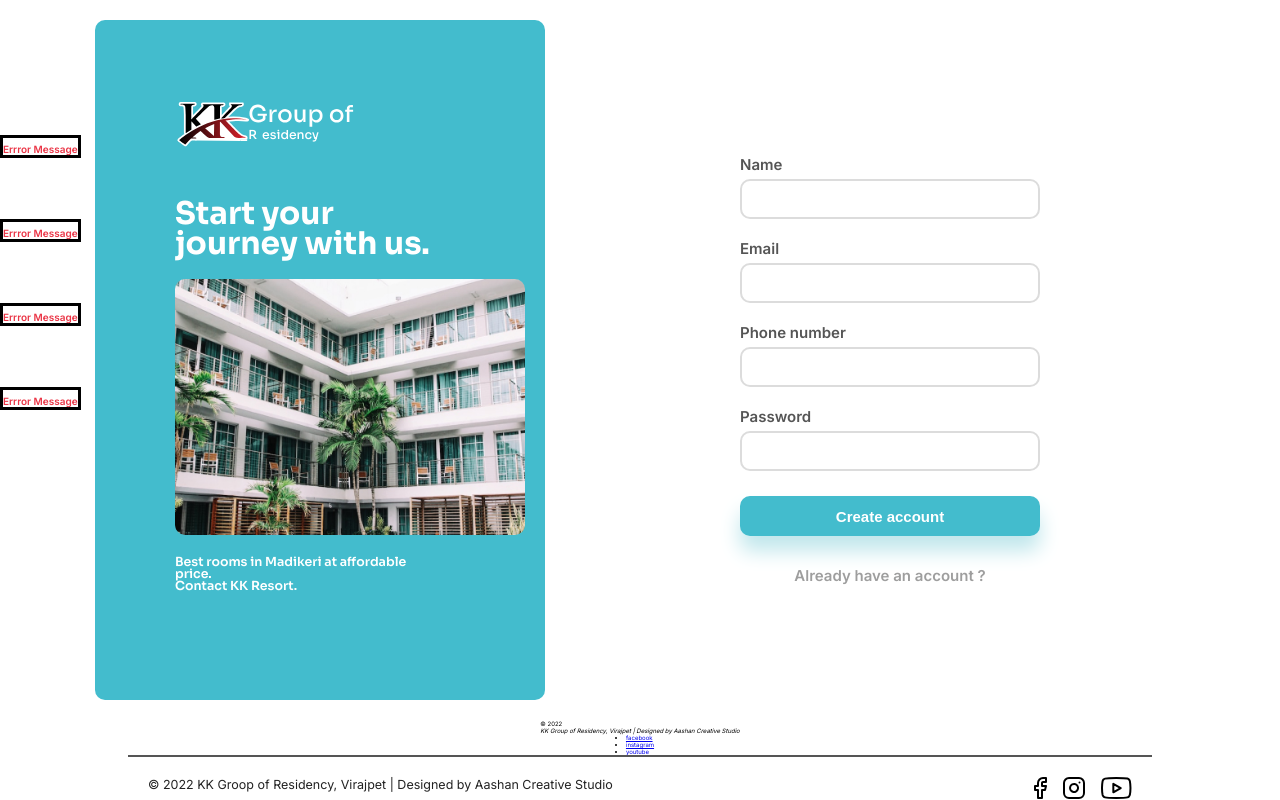
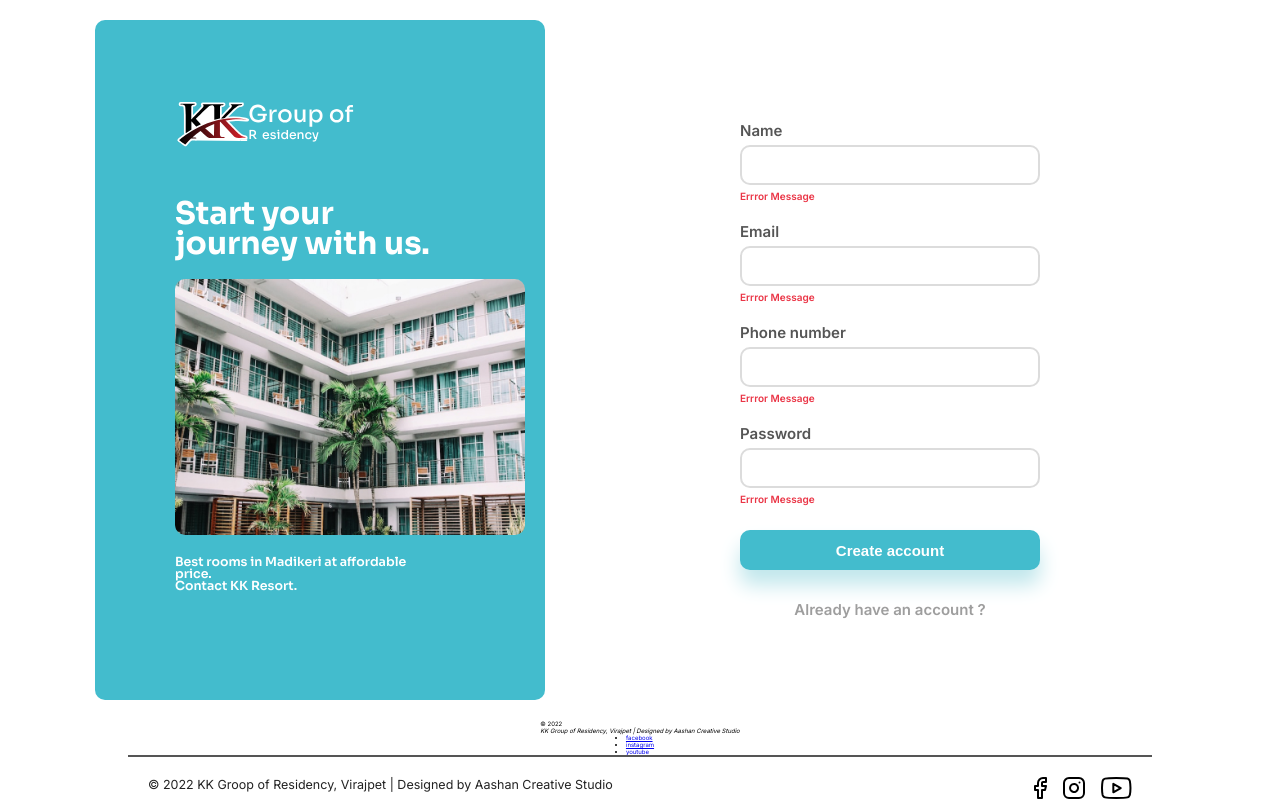
Before and after one commit to jest-in/resort-kk-residency, a React (Create React App) app: page /register in a window 1280 px wide. Built offline with nearby package versions, Linux system fonts and the light colour scheme.

Commit message:
signup page Error Message Updated

```diff
--- a/src/index.css
+++ b/src/index.css
@@ -43,7 +43,7 @@
     width: 100vw;
 }
 
-.login-div1{
+.login-div1 {
     display: flex;
     flex-direction: column;
     width: 50%;
@@ -52,7 +52,7 @@
     padding: 2rem;
 }
 
-.login-div1-container{
+.login-div1-container {
     display: flex;
     flex-direction: column;
     width: 75%;
@@ -66,7 +66,7 @@
     width: 18rem;
 }
 
-.login-head-container{
+.login-head-container {
     font-family: 'Sora', sans-serif;
     font-size: 5rem;
     font-style: normal;
@@ -76,13 +76,13 @@
     margin-top: 5rem;
 }
 
-.login-image-container img{
+.login-image-container img {
     border-radius: 1rem;
     width: 35rem;
     margin-top: 2rem;
 }
 
-.login-caption-div{
+.login-caption-div {
     font-family: 'Sora', sans-serif;
     font-size: 2rem;
     font-style: normal;
@@ -92,7 +92,7 @@
     margin-top: 2rem;
 }
 
-.login-div2{
+.login-div2 {
     width: 50%;
     display: flex;
     align-items: center;
@@ -100,36 +100,57 @@
     padding-left: 10rem;
 }
 
-.login-form-container{
+.login-form-container {
     display: flex;
     flex-direction: column;
 }
 
-.login-entries-div{
+.login-entries-div {
     display: flex;
     flex-direction: column;
+    flex-wrap: wrap;
+    width: 100%;
 }
 
-.login-entries-label{
+.login-entries-label {
     font-size: 1.5rem;
     font-weight: 600;
     color: var(--text-secondary);
     margin-top: 2rem;
 }
-.login-error{
+
+.login-entries-div dialog {
+    border: none !important;
+    display: block ;
+    align-items: center;
+}
+
+.login-error {
     font-size: 1rem;
     font-weight: 600;
     margin-top: 0.5rem;
     color: var(--button-2-hover);
+    align-self: center;
 }
 
-.login-entries-div input{
+dialog p{
+    font-size: 2rem;
+}
+
+.login-error-div{
+    width: 500px;
+    height: 20px;
+    background-color: rebeccapurple;
+    display: flex;
+}
+
+.login-entries-div input {
     font-size: 1.5rem;
     font-weight: 600;
     padding: 1rem;
     color: var(--text-primary);
     background-color: var(--color-secondary);
-    border: 0.2rem solid #DCDCDC;
+    border: 0.2rem solid #dcdcdc;
     width: 30rem;
     height: 4rem;
     border-radius: 1rem;
@@ -137,13 +158,13 @@
     margin: 0.5rem 0 0 0;
 }
 
-.login-entries-div input:focus{
+.login-entries-div input:focus {
     background-color: var(--button-1);
     color: var(--color-primary);
     border: 0.2rem solid var(--color-primary);
 }
 
-.login-create-btn-div button{
+.login-create-btn-div button {
     margin-top: 2.5rem;
     font-size: 1.5rem;
     font-weight: 600;
@@ -154,42 +175,41 @@
     border-radius: 1rem;
     border: none;
     outline: none;
-    box-shadow: 0px 15px 20px #C1E7EC;
+    box-shadow: 0px 15px 20px #c1e7ec;
     transition: 0.2s ease-in-out;
-
 }
 
-.login-create-btn-div button:hover{
+.login-create-btn-div button:hover {
     border: 0.2rem solid var(--color-primary);
     background-color: var(--button-1);
     color: var(--color-primary);
     cursor: pointer;
 }
 
-.signin-actions-section{
+.signin-actions-section {
     display: flex;
     flex-direction: column;
 }
 
-.existing-user-link{
+.existing-user-link {
     font-size: 1.5rem;
     font-weight: 600;
-    color:  #9E9E9E;
+    color: #9e9e9e;
     text-decoration: none;
     align-self: center;
     justify-self: center;
     margin-top: 3rem;
 }
 
-.existing-user-link:hover{
+.existing-user-link:hover {
     color: var(--color-primary);
 }
 
-.new-user-link{
+.new-user-link {
     margin-top: 0.5rem;
 }
 
-.login-footer{
+.login-footer {
     display: flex;
     flex-direction: column;
     align-items: center;
@@ -197,33 +217,34 @@
     height: 10vh;
 }
 
-.login-footer-border{
+.login-footer-border {
     border: 0.1rem solid var(--text-secondary);
     width: 80%;
 }
 
-.login-footer-container{
+.login-footer-container {
     display: flex;
     width: 80%;
     margin-top: 2rem;
     padding: 0 2rem;
 }
 
-.login-footer-sec1{
+.login-footer-sec1 {
     display: flex;
     width: 90%;
     font-size: 2rem;
     color: var(--text-primary);
 }
 
-.login-footer-sec2{
+.login-footer-sec2 {
     display: flex;
     width: 10%;
     justify-content: space-between;
 }
 
-.login-footer-sec2 svg:hover{
-    filter: invert(87%) sepia(7%) saturate(6931%) hue-rotate(152deg) brightness(86%) contrast(85%);
+.login-footer-sec2 svg:hover {
+    filter: invert(87%) sepia(7%) saturate(6931%) hue-rotate(152deg)
+        brightness(86%) contrast(85%);
     cursor: pointer;
 }
 /* Login Page End
--- a/src/pages/allrooms.js
+++ b/src/pages/allrooms.js
@@ -9,7 +9,8 @@
         <main>
             <article>
                 <figure>
-                    {/* place the image here */}
+                    {/* place the image here */
+                    }
                 </figure>
                 <div>
                     <p>★ 4.9 (254)</p>
--- a/src/pages/signup.js
+++ b/src/pages/signup.js
@@ -1,7 +1,7 @@
 import React from 'react';
 import Footer from '../components/footer';
 import Logo from '../Assets/Logo/KKGroupLogoWhite';
-import image from "../Assets/Images/Login Image.jpg";
+import image from '../Assets/Images/Login Image.jpg';
 import { Link } from 'react-router-dom';
 
 export default function SignUp() {
@@ -28,7 +28,8 @@
                             </figure>
                             <div className="login-caption-div">
                                 <p>
-                    Best rooms in Madikeri at affordable price. <br />
+                                    Best rooms in Madikeri at affordable price.{' '}
+                                    <br />
                                     Contact KK Resort.
                                 </p>
                             </div>
@@ -39,7 +40,10 @@
                     <div className="login-form-container">
                         <form action="#">
                             <p className="login-entries-div">
-                  <label className="login-entries-label" htmlFor="name">
+                                <label
+                                    className="login-entries-label"
+                                    htmlFor="name"
+                                >
                                     Name
                                 </label>
                                 <input
@@ -49,12 +53,17 @@
                                     placeholder=""
                                     required
                                 />
-                  <dialog open>
-                    <p className="login-error">Errror Message</p>
-                  </dialog>
+                                <div>
+                                    <p className="login-error">
+                                        Errror Message
+                                    </p>
+                                </div>
                             </p>
                             <p className="login-entries-div">
-                  <label className="login-entries-label" htmlFor="email">
+                                <label
+                                    className="login-entries-label"
+                                    htmlFor="email"
+                                >
                                     Email
                                 </label>
                                 <input
@@ -64,12 +73,17 @@
                                     placeholder=""
                                     required
                                 />
-                  <dialog open>
-                    <p className="login-error">Errror Message</p>
-                  </dialog>
+                                <div>
+                                    <p className="login-error">
+                                        Errror Message
+                                    </p>
+                                </div>
                             </p>
                             <p className="login-entries-div">
-                  <label className="login-entries-label" htmlFor="phone">
+                                <label
+                                    className="login-entries-label"
+                                    htmlFor="phone"
+                                >
                                     Phone number
                                 </label>
                                 <input
@@ -79,12 +93,17 @@
                                     placeholder=""
                                     required
                                 />
-                  <dialog open>
-                    <p className="login-error">Errror Message</p>
-                  </dialog>
+                                <div>
+                                    <p className="login-error">
+                                        Errror Message
+                                    </p>
+                                </div>
                             </p>
                             <p className="login-entries-div">
-                  <label className="login-entries-label" htmlFor="password">
+                                <label
+                                    className="login-entries-label"
+                                    htmlFor="password"
+                                >
                                     Password
                                 </label>
                                 <input
@@ -94,9 +113,11 @@
                                     placeholder=""
                                     required
                                 />
-                  <dialog open>
-                    <p className="login-error">Errror Message</p>
-                  </dialog>
+                                <div>
+                                    <p className="login-error">
+                                        Errror Message
+                                    </p>
+                                </div>
                             </p>
                             <div className="login-create-btn-div">
                                 <button type="submit">Create account</button>
```
Also changed, not shown: src/pages/signin.js (+24 -10 lines). Lines whose indentation alone changed are shown as unchanged.
